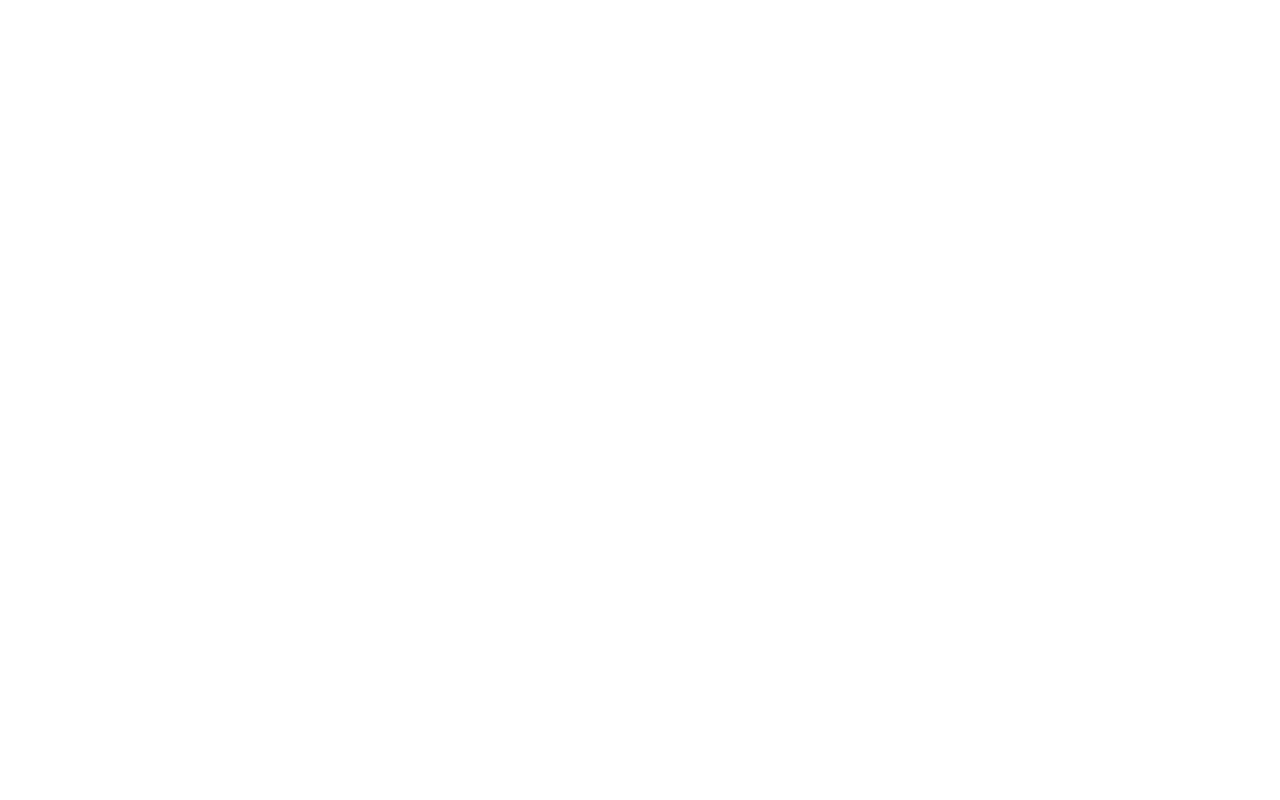
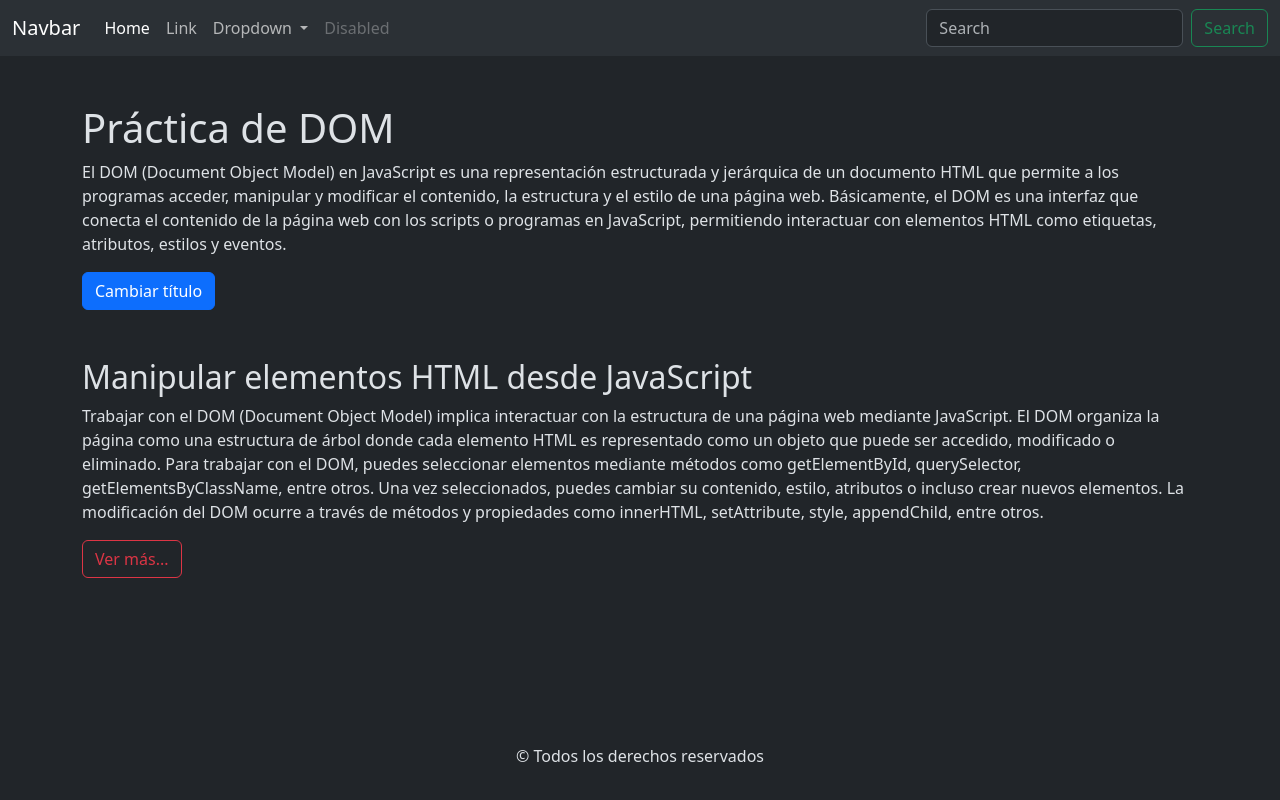
Before and after one commit to lucasecapdevila/js-practicaDOM, a plain HTML site: page index.html in a window 1280 px wide. Drawn offline with nearby package versions, Linux system fonts and the light colour scheme.

Commit message:
se agrega contenido

```diff
--- a/css/styles.css
+++ b/css/styles.css
@@ -0,0 +1,9 @@
+body{
+  min-height: 100vh;
+  display: flex;
+  flex-direction: column;
+}
+
+main{
+  flex-grow: 1;
+}
--- a/index.html
+++ b/index.html
@@ -8,7 +8,65 @@
 
   <title>Document</title>
 </head>
-<body>
+<body data-bs-theme="dark">
+  <header>
+    <nav class="navbar navbar-expand-lg bg-body-tertiary">
+      <div class="container-fluid">
+        <a class="navbar-brand" href="#">Navbar</a>
+        <button class="navbar-toggler" type="button" data-bs-toggle="collapse" data-bs-target="#navbarSupportedContent" aria-controls="navbarSupportedContent" aria-expanded="false" aria-label="Toggle navigation">
+          <span class="navbar-toggler-icon"></span>
+        </button>
+        <div class="collapse navbar-collapse" id="navbarSupportedContent">
+          <ul class="navbar-nav me-auto mb-2 mb-lg-0">
+            <li class="nav-item">
+              <a class="nav-link active" aria-current="page" href="#">Home</a>
+            </li>
+            <li class="nav-item">
+              <a class="nav-link" href="#">Link</a>
+            </li>
+            <li class="nav-item dropdown">
+              <a class="nav-link dropdown-toggle" href="#" role="button" data-bs-toggle="dropdown" aria-expanded="false">
+                Dropdown
+              </a>
+              <ul class="dropdown-menu">
+                <li><a class="dropdown-item" href="#">Action</a></li>
+                <li><a class="dropdown-item" href="#">Another action</a></li>
+                <li><hr class="dropdown-divider"></li>
+                <li><a class="dropdown-item" href="#">Something else here</a></li>
+              </ul>
+            </li>
+            <li class="nav-item">
+              <a class="nav-link disabled" aria-disabled="true">Disabled</a>
+            </li>
+          </ul>
+          <form class="d-flex" role="search">
+            <input class="form-control me-2" type="search" placeholder="Search" aria-label="Search">
+            <button class="btn btn-outline-success" type="submit">Search</button>
+          </form>
+        </div>
+      </div>
+    </nav>
+  </header>
+
+  <main class="container my-5">
+    <section>
+      <h1>Práctica de DOM</h1>
+      <p>El DOM (Document Object Model) en JavaScript es una representación estructurada y jerárquica de un documento HTML que permite a los programas acceder, manipular y modificar el contenido, la estructura y el estilo de una página web. Básicamente, el DOM es una interfaz que conecta el contenido de la página web con los scripts o programas en JavaScript, permitiendo interactuar con elementos HTML como etiquetas, atributos, estilos y eventos.</p>
+      <button class="btn btn-primary">Cambiar título</button>
+    </section>
+
+    <section class="mt-5">
+      <h2>Manipular elementos HTML desde JavaScript</h2>
+      <p>Trabajar con el DOM (Document Object Model) implica interactuar con la estructura de una página web mediante JavaScript. El DOM organiza la página como una estructura de árbol donde cada elemento HTML es representado como un objeto que puede ser accedido, modificado o eliminado.
+        Para trabajar con el DOM, puedes seleccionar elementos mediante métodos como getElementById, querySelector, getElementsByClassName, entre otros. Una vez seleccionados, puedes cambiar su contenido, estilo, atributos o incluso crear nuevos elementos.
+        La modificación del DOM ocurre a través de métodos y propiedades como innerHTML, setAttribute, style, appendChild, entre otros.</p>
+    </section>
+    <button class="btn btn-outline-danger">Ver más...</button>
+  </main>
+
+  <footer class="text-center py-3">
+    <p>&copy; Todos los derechos reservados</p>
+  </footer>
 
 
   <script src="https://cdn.jsdelivr.net/npm/bootstrap@5.3.2/dist/js/bootstrap.bundle.min.js" integrity="sha384-C6RzsynM9kWDrMNeT87bh95OGNyZPhcTNXj1NW7RuBCsyN/o0jlpcV8Qyq46cDfL" crossorigin="anonymous"></script>
```
